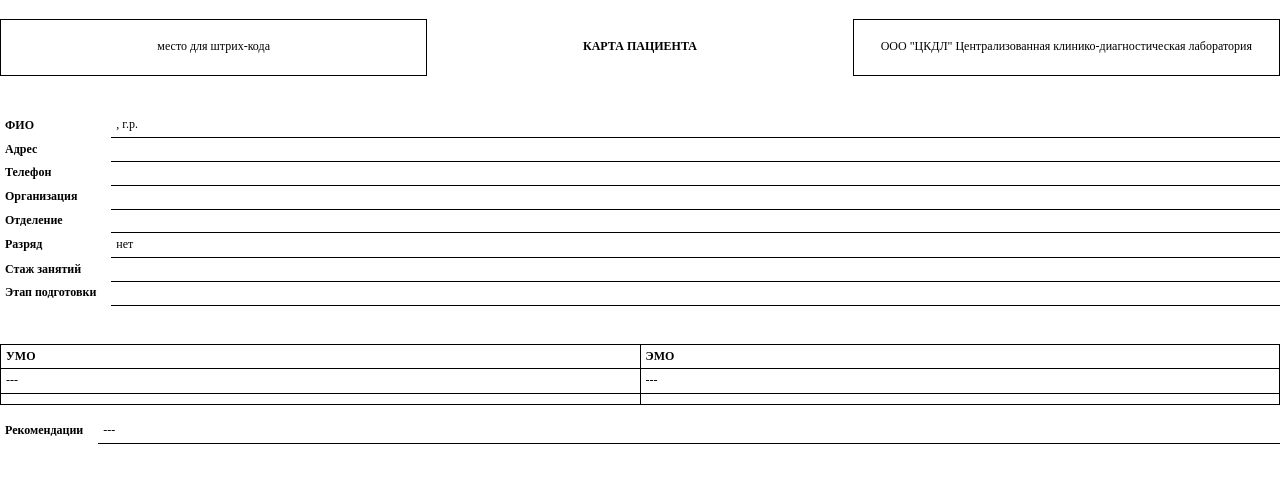
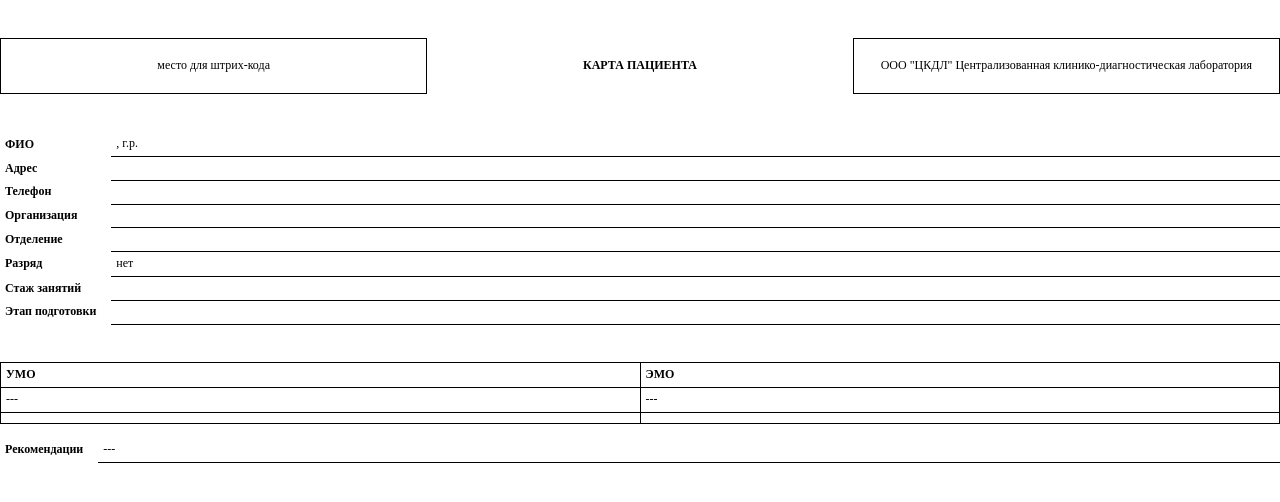
Before and after one commit to evtatarintsev/dispensary, a Django app: template dispensary/patients/templates/admin/patients/patient/card.html in a window 1280 px wide. Shown: the top 502 px of the page. Run offline with Django 3.2, Linux system fonts and the light colour scheme; the template is opened without the code that fills it, so the values that code supplies are empty.

Commit message:
Увеличил отступ сверху для анализов

```diff
--- a/dispensary/patients/static/print/css/styles.css
+++ b/dispensary/patients/static/print/css/styles.css
@@ -1,6 +1,6 @@
 .direction {
     margin-bottom: 1cm;
-    margin-top: 0.5cm;
+    margin-top: 1cm;
     font-size: 12px;
 }
 
```
